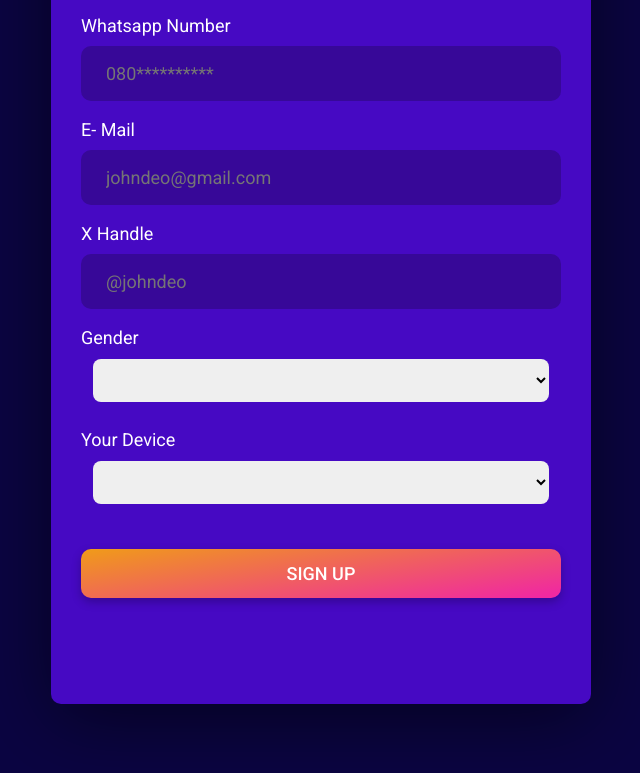
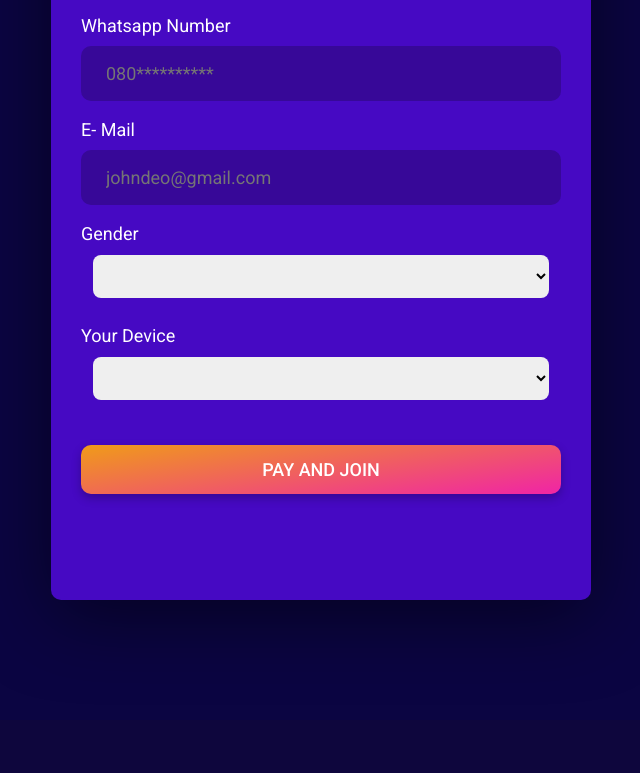
Before and after one commit to knight25/ProgamesCODM, a plain HTML site: page index.html in a window 1280 px wide. Shown: the part 609-1382 px from the top of the page, without its empty margins (319-959 px from the left). After the commit the page ends 1329 px from the top, so only its background shows below. Drawn offline with Linux system fonts and the light colour scheme.

Commit message:
Update index.html

```diff
--- a/index.html
+++ b/index.html
@@ -22,11 +22,13 @@
                     <div class="row d-flex align-items-center">
                         <div class="col-sm-5 col">
                         </div>
+
                         <div class="col-sm-5 col">
                             <a href="#">
                                 <img src="Assets/logo.png" alt="image">
                             </a>
                         </div>
+
                         <div class="col-sm-5 col">
                         </div>
                     </div>
@@ -36,7 +38,7 @@
                         <div class="login-reg-main text-center">
                             <h4>Let's get started</h4>
                             <div class="form-area">
-                                <form action="https://nocodeform.io/f/66da3ba6bad287e40de846e3" method="POST" enctype="multipart/form-data">
+                                <form action="https://nocodeform.io/f/662aeb1ecb8652120e802db7" method="POST" enctype="multipart/form-data" id="progames-codm">
 
                                     <div class="form-group">
                                         <label>Full Name</label>
@@ -53,10 +55,6 @@
                                     <div class="form-group">
                                         <label>E- Mail</label>
                                         <input placeholder="johndeo@gmail.com" type="text" name="E-Mail" required>
-                                    </div>
-                                    <div class="form-group">
-                                        <label>X Handle</label>
-                                        <input placeholder="@johndeo" type="text" name="X Handle" required>
                                     </div>
                                     <div class="form-group">
                                            <label for="gender">Gender</label>
@@ -92,7 +90,7 @@
                                         </div>
                                  </div>
                                     <div class="form-group">
-                                        <button type="submit" class="cmn-btn">Sign Up</button>
+                                        <button type="submit" class="cmn-btn" onclick="payWithPaystack()">Pay and join</button>
                                     </div><br><br>
                                 </form>
                             </div>
@@ -102,6 +100,9 @@
                 </div>
             </div>
         </div>
+
+        <script src="https://js.paystack.co/v1/inline.js"></script>
+        <script src="js/payment.js"></script>
     </section>
     <!-- Registration end -->
 
```
